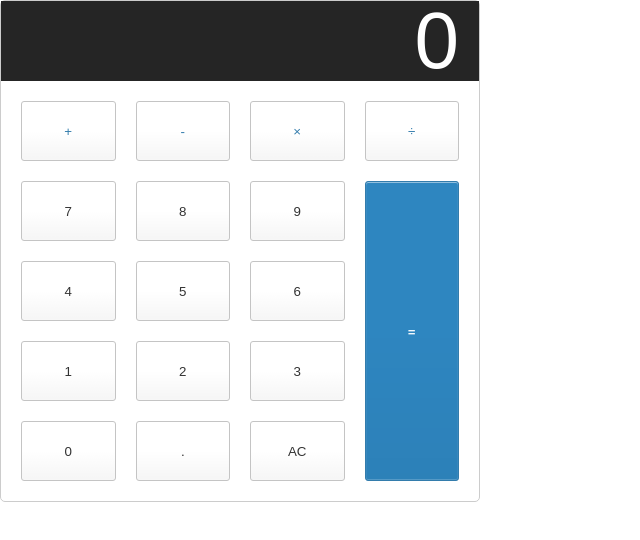
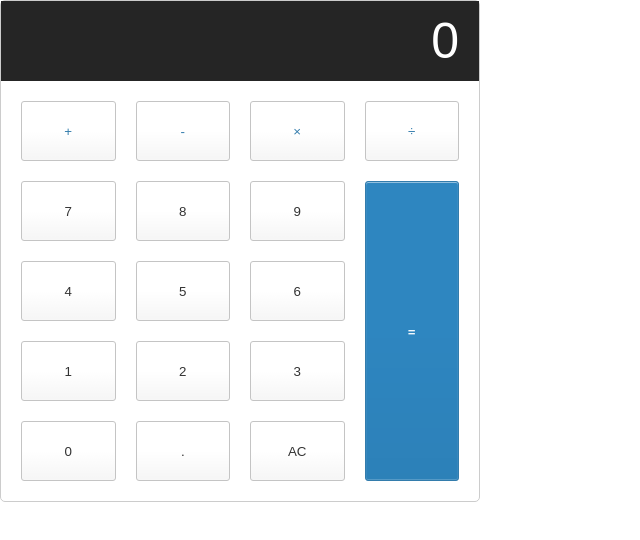
Before and after one commit to Npersall/calculatorApp, a plain HTML site: page index.html in a window 1280 px wide. Shown: the whole page, without its empty margins (0-640 px from the left). Drawn offline with Linux system fonts and the light colour scheme.

Commit message:
fixes css 'font-size' tag

```diff
--- a/styles.css
+++ b/styles.css
@@ -1,5 +1,5 @@
 html {
-  font-sizing: 62.5%;
+  font-size: 62.5%;
   box-sizing: border-box;
 }
 
```
